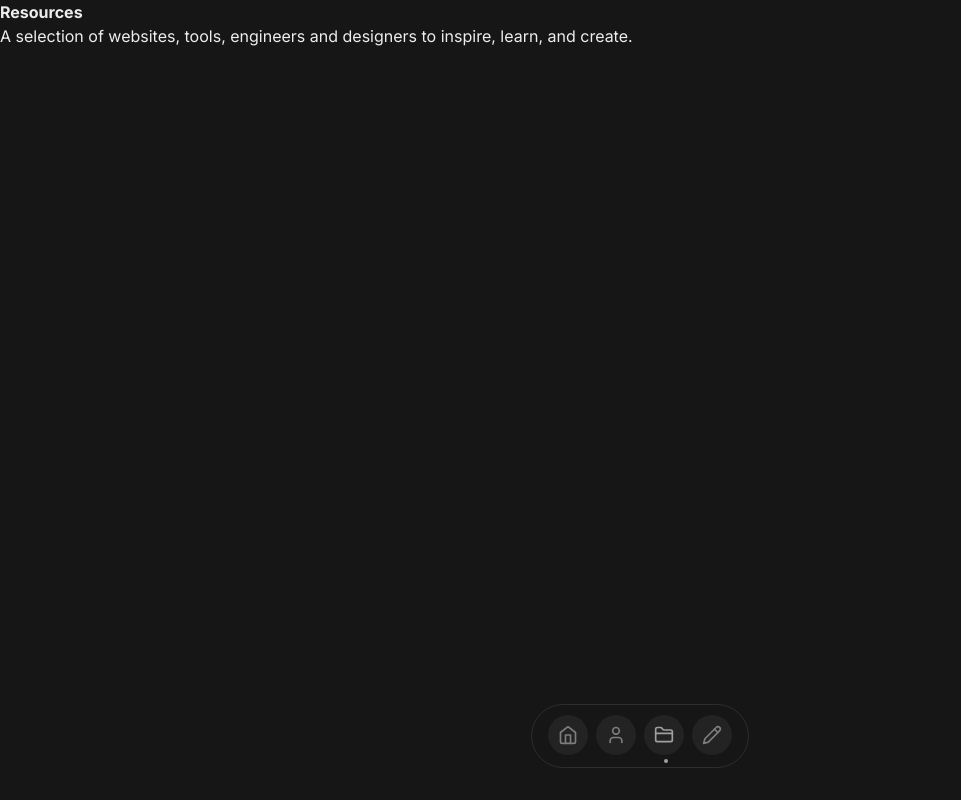
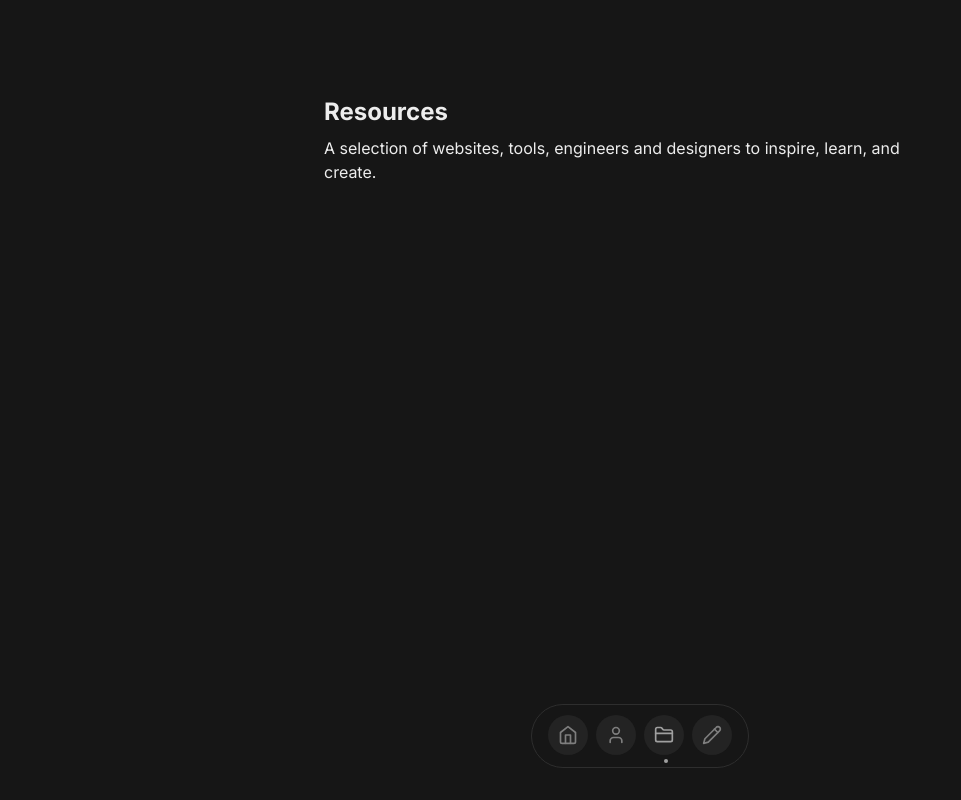
Before and after one commit to haidave/haidave-com, a Next.js app: page /resources in a window 1280 px wide. Shown: the whole page, without its empty margins (0-961 px from the left). Built offline with nearby package versions, Linux system fonts and the light colour scheme.

Commit message:
refactor(app): add section to pages

```diff
--- a/src/app/about/page.tsx
+++ b/src/app/about/page.tsx
@@ -1,4 +1,6 @@
 import type { Metadata } from 'next'
+
+import { Section } from '~/modules/layout/components/section'
 
 export const metadata: Metadata = {
   title: 'About',
@@ -7,9 +9,9 @@ export const metadata: Metadata = {
 
 export default function AboutPage() {
   return (
-    <section>
-      <h1 className="font-bold">About me</h1>
-      <p>Heyo, I&apos;m Dave - Frontend Developer at STRV.</p>
-    </section>
+    <Section.Root>
+      <Section.Title>About me</Section.Title>
+      <Section.Description>Heyo, I&apos;m Dave - Frontend Developer at STRV.</Section.Description>
+    </Section.Root>
   )
 }
--- a/src/app/layout.tsx
+++ b/src/app/layout.tsx
@@ -12,8 +12,8 @@ export default function RootLayout({ children }: { children: React.ReactNode })
   return (
     <html lang="en" className={`${inter.variable}`}>
       <body className="bg-primary text-primary">
+        <main>{children}</main>
         <Dock />
-        <main>{children}</main>
       </body>
     </html>
   )
--- a/src/app/notes/page.tsx
+++ b/src/app/notes/page.tsx
@@ -1,6 +1,8 @@
 import type { Metadata } from 'next'
 import Link from 'next/link'
 import { allNotes } from 'contentlayer/generated'
+
+import { Section } from '~/modules/layout/components/section'
 
 export const metadata: Metadata = {
   title: 'Notes',
@@ -9,20 +11,19 @@ export const metadata: Metadata = {
 
 export default function NotesPage() {
   return (
-    <section>
-      <h1 className="font-bold">Notes</h1>
-      <p>Brain dumps, explorations, and how-to guides.</p>
+    <Section.Root>
+      <Section.Title>Notes</Section.Title>
       <div className="mt-5 grid gap-4">
         {allNotes.map((note) => (
-          <article key={note._id} className="border">
-            <Link href={note.slug}>
+          <Link href={note.slug} key={note._id} className="border">
+            <article>
               <h2 className="font-bold">{note.title}</h2>
               <p>{note.description}</p>
-              <code>{note.publishedAt}</code>
-            </Link>
-          </article>
+              <span>{note.publishedAt}</span>
+            </article>
+          </Link>
         ))}
       </div>
-    </section>
+    </Section.Root>
   )
 }
--- a/src/app/page.tsx
+++ b/src/app/page.tsx
@@ -1,7 +1,9 @@
-export default function Home() {
+import { Section } from '~/modules/layout/components/section'
+
+export default function HomePage() {
   return (
-    <div className="w-full">
-      <h1>haidave</h1>
-    </div>
+    <Section.Root>
+      <Section.Title>Home</Section.Title>
+    </Section.Root>
   )
 }
--- a/src/app/resources/page.tsx
+++ b/src/app/resources/page.tsx
@@ -1,4 +1,6 @@
 import type { Metadata } from 'next'
+
+import { Section } from '~/modules/layout/components/section'
 
 export const metadata: Metadata = {
   title: 'Resources',
@@ -7,9 +9,11 @@ export const metadata: Metadata = {
 
 export default function ResourcesPage() {
   return (
-    <section>
-      <h1 className="font-bold">Resources</h1>
-      <p>A selection of websites, tools, engineers and designers to inspire, learn, and create.</p>
-    </section>
+    <Section.Root>
+      <Section.Title>Resources</Section.Title>
+      <Section.Description>
+        A selection of websites, tools, engineers and designers to inspire, learn, and create.
+      </Section.Description>
+    </Section.Root>
   )
 }
```
